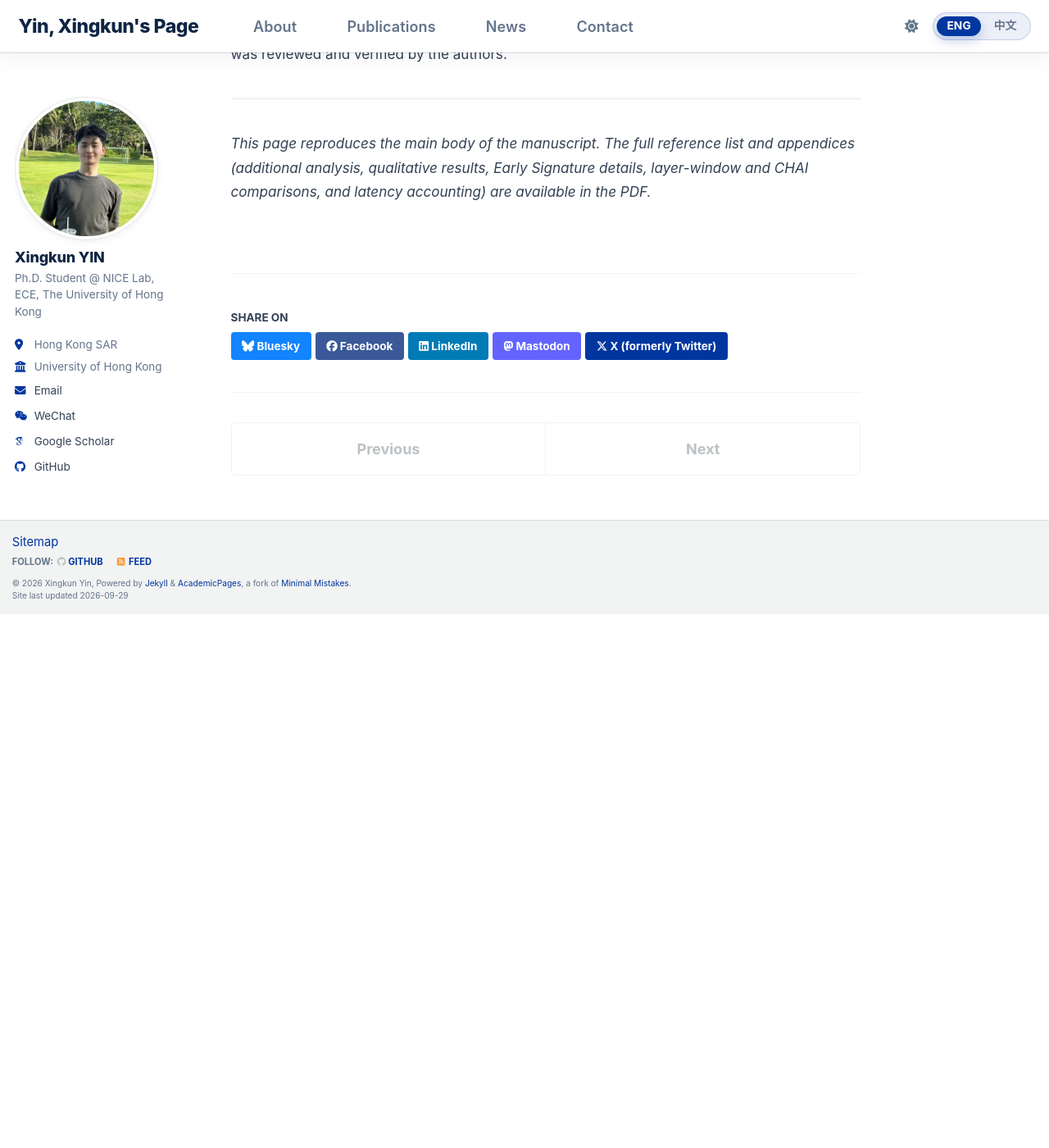
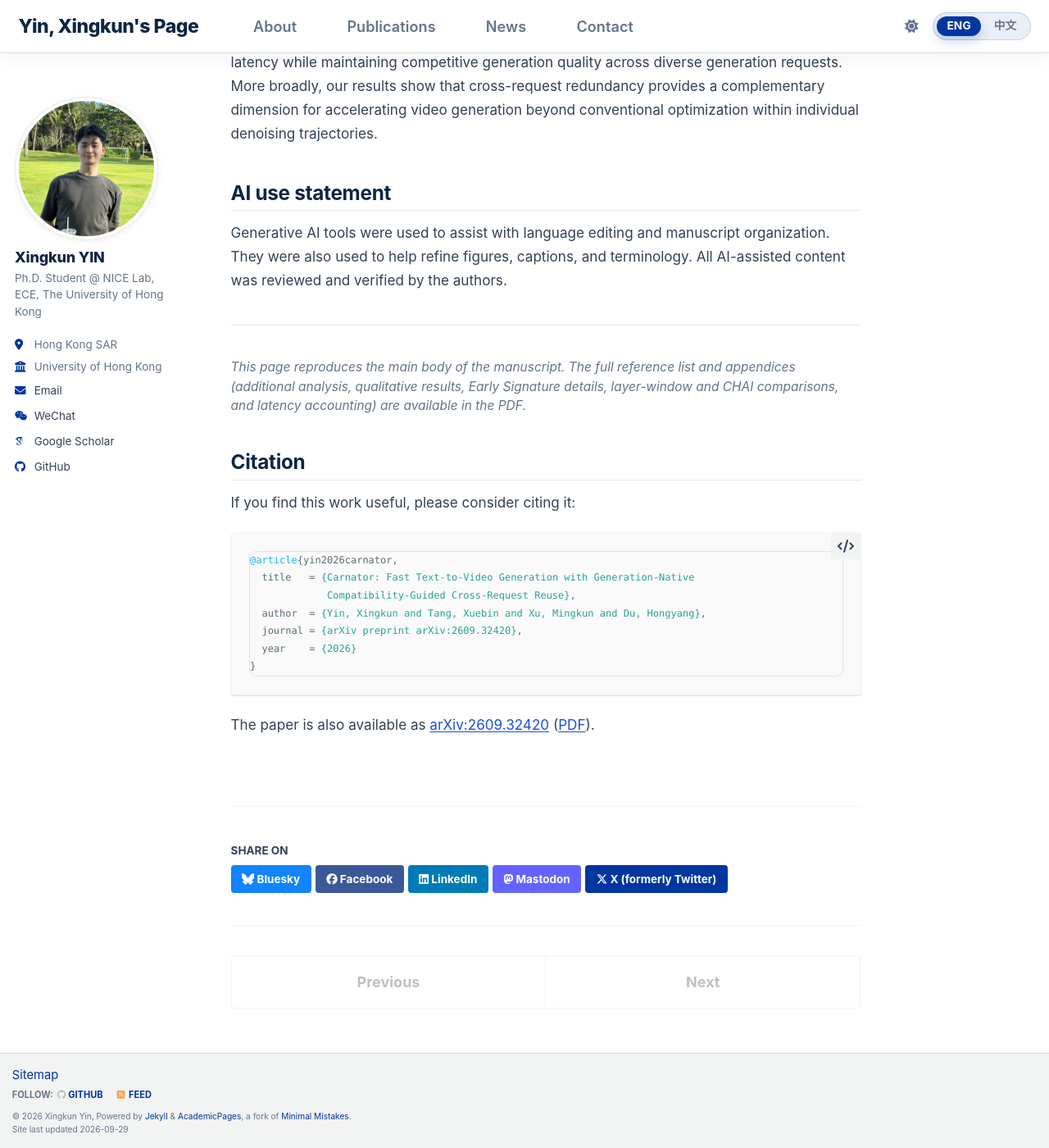
Before and after one commit to troyyxk/troyyxk.github.io, a Jekyll site: the page built from _publications/2026-09-22-carnator.md, in a window 1280 px wide and 1400 px high, scrolled down 13872 px. Shown: the whole window at 82% size. Built offline with Jekyll 4.4.1, drawn with Linux system fonts in a browser that asks for light colours; some web fonts are replaced; a script bundle is joined from its source files by our own code; library files that are not in the unit come from our copies; comment, search, counter and statistics services are not loaded; before the commit the page ends 14621 px from its top, so only the background shows below that; some of the changed text lies outside the part shown.

Commit message:
Give the Carnator page a Chorus-style project-page treatment
The publication page now opens with a hero (venue eyebrow, Carnator, the full
title as subtitle, authors, Paper/BibTeX buttons), followed by a section jump
bar, then the paper itself. Figures sit in cards with real captions, tables get
borders, right-aligned numbers and sticky headers, and a Citation section with
a BibTeX block closes the page.

The share row and Previous/Next are untouched - the page still uses the single
layout. All styling is scoped with :has(.paper-hero), so no other page is
affected. Nothing was removed from the manuscript; it can be trimmed to a
curated project page on request.

````diff
--- a/_publications/2026-09-22-carnator.md
+++ b/_publications/2026-09-22-carnator.md
@@ -11,7 +11,26 @@
 description: 'A cross-request acceleration framework that uses generation-native compatibility evidence from early diffusion states, reaching up to 2.17× end-to-end speedup.'
 ---
 
-*Xingkun Yin, Xuebin Tang, Mingkun Xu, Hongyang Du* &middot; [arXiv:2609.32420](https://arxiv.org/abs/2609.32420)
+<section class="paper-hero">
+  <p class="paper-hero__venue"><span class="lang-en lang-inline">arXiv preprint</span><span class="lang-zh lang-inline">arXiv 预印本</span> &middot; 2026</p>
+  <h1 class="paper-hero__title">Carnator</h1>
+  <p class="paper-hero__subtitle">Fast Text-to-Video Generation with Generation-Native Compatibility-Guided Cross-Request Reuse</p>
+  <p class="paper-hero__authors">Xingkun Yin, Xuebin Tang, Mingkun Xu, Hongyang Du</p>
+  <div class="paper-hero__actions">
+    <a class="paper-btn paper-btn--primary" href="https://arxiv.org/abs/2609.32420"><i class="fa-solid fa-file-lines" aria-hidden="true"></i><span class="lang-en lang-inline">Paper (arXiv)</span><span class="lang-zh lang-inline">论文全文（arXiv）</span></a>
+    <a class="paper-btn" href="#citation"><i class="fa-solid fa-quote-right" aria-hidden="true"></i><span class="lang-en lang-inline">Citation</span><span class="lang-zh lang-inline">引用</span></a>
+  </div>
+</section>
+
+<nav class="paper-toc" aria-label="Paper sections">
+  <a href="#abstract">Abstract</a>
+  <a href="#1-introduction">Introduction</a>
+  <a href="#2-related-work">Related Work</a>
+  <a href="#3-method">Method</a>
+  <a href="#4-experiments">Experiments</a>
+  <a href="#5-conclusion">Conclusion</a>
+  <a href="#citation">Citation</a>
+</nav>
 
 ## Abstract
 
@@ -189,3 +208,19 @@
 ---
 
 *This page reproduces the main body of the manuscript. The full reference list and appendices (additional analysis, qualitative results, Early Signature details, layer-window and CHAI comparisons, and latency accounting) are available in the PDF.*
+
+## Citation
+
+If you find this work useful, please consider citing it:
+
+```bibtex
+@article{yin2026carnator,
+  title   = {Carnator: Fast Text-to-Video Generation with Generation-Native
+             Compatibility-Guided Cross-Request Reuse},
+  author  = {Yin, Xingkun and Tang, Xuebin and Xu, Mingkun and Du, Hongyang},
+  journal = {arXiv preprint arXiv:2609.32420},
+  year    = {2026}
+}
+```
+
+The paper is also available as [arXiv:2609.32420](https://arxiv.org/abs/2609.32420) ([PDF](https://arxiv.org/pdf/2609.32420)).
--- /dev/null
+++ b/_sass/layout/_paper.scss
@@ -0,0 +1,213 @@
+/* ==========================================================================
+   Paper page — a Chorus-style presentation for a single publication.
+   Everything is scoped with :has(.paper-hero) so no other page is affected;
+   only a page that opens with the hero section picks any of this up.
+   ========================================================================== */
+
+/* The layout prints its own <h1 class="page__title"> plus date/venue line.
+   The hero carries all of that, so drop the duplicate. */
+.page__inner-wrap:has(.paper-hero) > header {
+  display: none;
+}
+
+.paper-hero {
+  margin: 0 0 1.5rem;
+  padding: 0 0 1.25rem;
+  border-bottom: 1px solid var(--rs-border);
+}
+
+.paper-hero__venue {
+  margin: 0 0 0.45rem;
+  font-size: 0.78rem;
+  font-weight: 700;
+  letter-spacing: 0.07em;
+  text-transform: uppercase;
+  color: var(--rs-accent);
+}
+
+.paper-hero__title {
+  margin: 0 0 0.3rem;
+  font-size: 2.1rem;
+  font-weight: 800;
+  line-height: 1.15;
+  letter-spacing: -0.025em;
+  color: var(--rs-heading);
+}
+
+.paper-hero__subtitle {
+  margin: 0 0 0.9rem;
+  font-size: 1.05rem;
+  line-height: 1.45;
+  color: var(--rs-muted);
+}
+
+.paper-hero__authors {
+  margin: 0 0 1.15rem;
+  font-size: 0.95rem;
+  color: var(--rs-body);
+}
+
+.paper-hero__actions {
+  display: flex;
+  flex-wrap: wrap;
+  gap: 0.55rem;
+}
+
+.paper-btn {
+  display: inline-flex;
+  align-items: center;
+  gap: 0.45rem;
+  padding: 0.5rem 0.95rem;
+  border: 1px solid var(--rs-border);
+  border-radius: 999px;
+  background: var(--rs-card);
+  color: var(--rs-heading);
+  font-size: 0.88rem;
+  font-weight: 600;
+  text-decoration: none;
+  transition: border-color 0.18s ease, color 0.18s ease, background 0.18s ease;
+}
+
+.paper-btn:hover,
+.paper-btn:focus {
+  border-color: var(--rs-accent);
+  color: var(--rs-accent);
+  text-decoration: none;
+}
+
+.paper-btn--primary {
+  border-color: var(--rs-accent);
+  background: var(--rs-accent);
+  color: #ffffff;
+}
+
+.paper-btn--primary:hover,
+.paper-btn--primary:focus {
+  background: var(--rs-accent-strong, var(--rs-accent));
+  color: #ffffff;
+  opacity: 0.92;
+}
+
+/* Section jumps, mirroring the reference project page. */
+.paper-toc {
+  display: flex;
+  flex-wrap: wrap;
+  gap: 0.4rem 1.1rem;
+  margin: 0 0 2rem;
+  padding: 0.7rem 0;
+  border-bottom: 1px solid var(--rs-border);
+  font-size: 0.86rem;
+  font-weight: 600;
+}
+
+.paper-toc a {
+  color: var(--rs-muted);
+  text-decoration: none;
+}
+
+.paper-toc a:hover,
+.paper-toc a:focus {
+  color: var(--rs-accent);
+  text-decoration: underline;
+}
+
+/* --- Content polish, scoped to the paper page ------------------------------ */
+
+.page__content:has(.paper-hero) {
+  h2 {
+    margin-top: 2.4rem;
+    padding-bottom: 0.35rem;
+    border-bottom: 1px solid var(--rs-border);
+    font-size: 1.35rem;
+    scroll-margin-top: 5.5rem;
+  }
+
+  h3 {
+    margin-top: 1.7rem;
+    font-size: 1.05rem;
+    scroll-margin-top: 5.5rem;
+  }
+
+  /* Figures sit in a card and their caption reads as a caption rather than
+     as body copy (the source marks captions with *italics*). */
+  img {
+    display: block;
+    width: 100%;
+    height: auto;
+    border: 1px solid var(--rs-border);
+    border-radius: var(--rs-radius-sm);
+    background: var(--rs-card);
+  }
+
+  > p:has(> em:only-child) {
+    margin-top: 0.6rem;
+    font-size: 0.86rem;
+    line-height: 1.5;
+    color: var(--rs-muted);
+  }
+
+  /* Tables: the source puts "Table N: ..." in a bold paragraph right before. */
+  table {
+    display: block;
+    width: 100%;
+    overflow-x: auto;
+    margin: 1.1rem 0;
+    border: 1px solid var(--rs-border);
+    border-radius: var(--rs-radius-sm);
+    border-collapse: separate;
+    border-spacing: 0;
+    font-size: 0.82rem;
+  }
+
+  thead th {
+    background: var(--rs-surface);
+    color: var(--rs-heading);
+    font-weight: 700;
+    white-space: nowrap;
+  }
+
+  th,
+  td {
+    padding: 0.5rem 0.7rem;
+    border-bottom: 1px solid var(--rs-border);
+    text-align: right;
+  }
+
+  th:first-child,
+  td:first-child {
+    text-align: left;
+  }
+
+  tbody tr:last-child td {
+    border-bottom: 0;
+  }
+
+  tbody tr:hover td {
+    background: var(--rs-surface);
+  }
+
+  /* Emphasis used for the winning row already renders bold; keep it visible. */
+  tbody td strong {
+    color: var(--rs-heading);
+  }
+
+  pre {
+    border: 1px solid var(--rs-border);
+    border-radius: var(--rs-radius-sm);
+  }
+}
+
+@media (max-width: 37.5em) {
+  .paper-hero__title {
+    font-size: 1.65rem;
+  }
+
+  .paper-hero__subtitle {
+    font-size: 0.98rem;
+  }
+
+  .paper-toc {
+    gap: 0.35rem 0.85rem;
+    font-size: 0.82rem;
+  }
+}
--- a/assets/css/main.scss
+++ b/assets/css/main.scss
@@ -42,5 +42,8 @@
     "vendor/font-awesome/brands",
 
     /* Site look & feel. Kept last so it can override everything above. */
-    "layout/redesign"
+    "layout/redesign",
+
+    /* Single-publication project page (Chorus style). */
+    "layout/paper"
 ;
````
